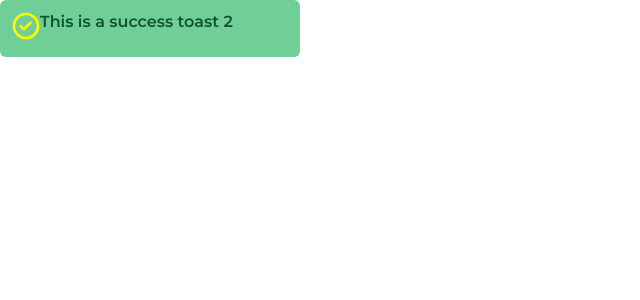
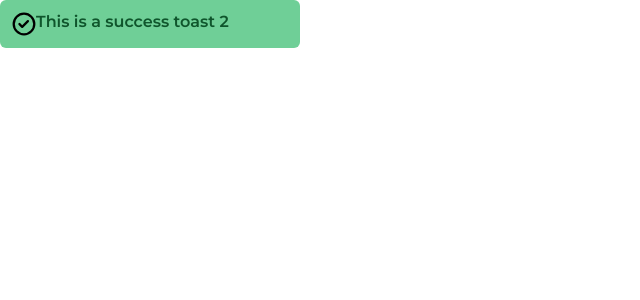
Before and after one commit to istevkovski/toast-noty, a React (Create React App) app: page / in a window 1280 px wide. Shown: the top 300 px of the page, without its empty margins (0-640 px from the left). Built offline with nearby package versions, Linux system fonts and the light colour scheme; a web font is replaced by a local one.

Commit message:
feat: adding a parent wrapper for all icons
The parent wrapper will allow us to configure the defaults more easily

```diff
--- a/package.json
+++ b/package.json
@@ -27,6 +27,9 @@
     "typescript": "^4.9.5",
     "web-vitals": "^2.1.4"
   },
+  "dependencies": {
+    "classnames": "^2.3.2"
+  },
   "scripts": {
     "start": "react-scripts start",
     "build": "react-scripts build",
@@ -51,8 +54,5 @@
       "last 1 firefox version",
       "last 1 safari version"
     ]
-  },
-  "dependencies": {
-    "classnames": "^2.3.2"
   }
 }
--- a/src/components/Toast.tsx
+++ b/src/components/Toast.tsx
@@ -20,7 +20,7 @@ function Toast({
 	return (
 		<div className={classnames([styles['Toast'], className])} {...rest}>
 			<div className="icon">
-				<IconSuccess fill="#FFF800" />
+				<IconSuccess />
 			</div>
 			<div className="content">
 				<h2 className="title">{title}</h2>
--- /dev/null
+++ b/src/components/icons/Icon.module.scss
@@ -0,0 +1,7 @@
+.Icon {
+	display: flex;
+	align-items: center;
+	justify-content: center;
+	width: 1.5rem;
+	height: 1.5rem;
+}
--- /dev/null
+++ b/src/components/icons/Icon.tsx
@@ -0,0 +1,12 @@
+import classnames from 'classnames';
+import styles from './Icon.module.scss';
+
+interface IconProps extends React.HTMLAttributes<HTMLElement> {}
+
+export function Icon({ children, className, ...rest }: IconProps) {
+	return (
+		<span className={classnames([styles.Icon, className])} {...rest}>
+			{children}
+		</span>
+	);
+}
--- a/src/components/icons/IconSuccess.tsx
+++ b/src/components/icons/IconSuccess.tsx
@@ -1,6 +1,13 @@
-export function IconSuccess({ fill }: { fill: string }) {
+import { Icon } from './Icon';
+
+interface IconProps
+  extends Omit<React.HTMLAttributes<HTMLElement>, 'children'> {
+  fill?: string;
+}
+
+export function IconSuccess({ fill, className, ...rest }: IconProps) {
   return (
-    <div>
+    <Icon className={className} {...rest}>
       <svg
         width="28"
         height="28"
@@ -10,6 +17,6 @@ export function IconSuccess({ fill }: { fill: string }) {
       >
         <path d="m17.627 9.72-5.72 5.733-2.2-2.2a1.334 1.334 0 1 0-1.88 1.88l3.133 3.147a1.333 1.333 0 0 0 1.88 0l6.667-6.667a1.334 1.334 0 1 0-1.88-1.893ZM14 .667a13.333 13.333 0 1 0 0 26.666A13.333 13.333 0 0 0 14 .667Zm0 24a10.666 10.666 0 1 1 0-21.333 10.666 10.666 0 0 1 0 21.333Z" />
       </svg>
-    </div>
+    </Icon>
   );
 }
--- a/src/components/icons/index.ts
+++ b/src/components/icons/index.ts
@@ -1 +1,2 @@
+export { Icon } from './Icon';
 export { IconSuccess } from './IconSuccess';
```
Also changed, not shown: scripts/generateIcons.mjs (+11 -5 lines).
